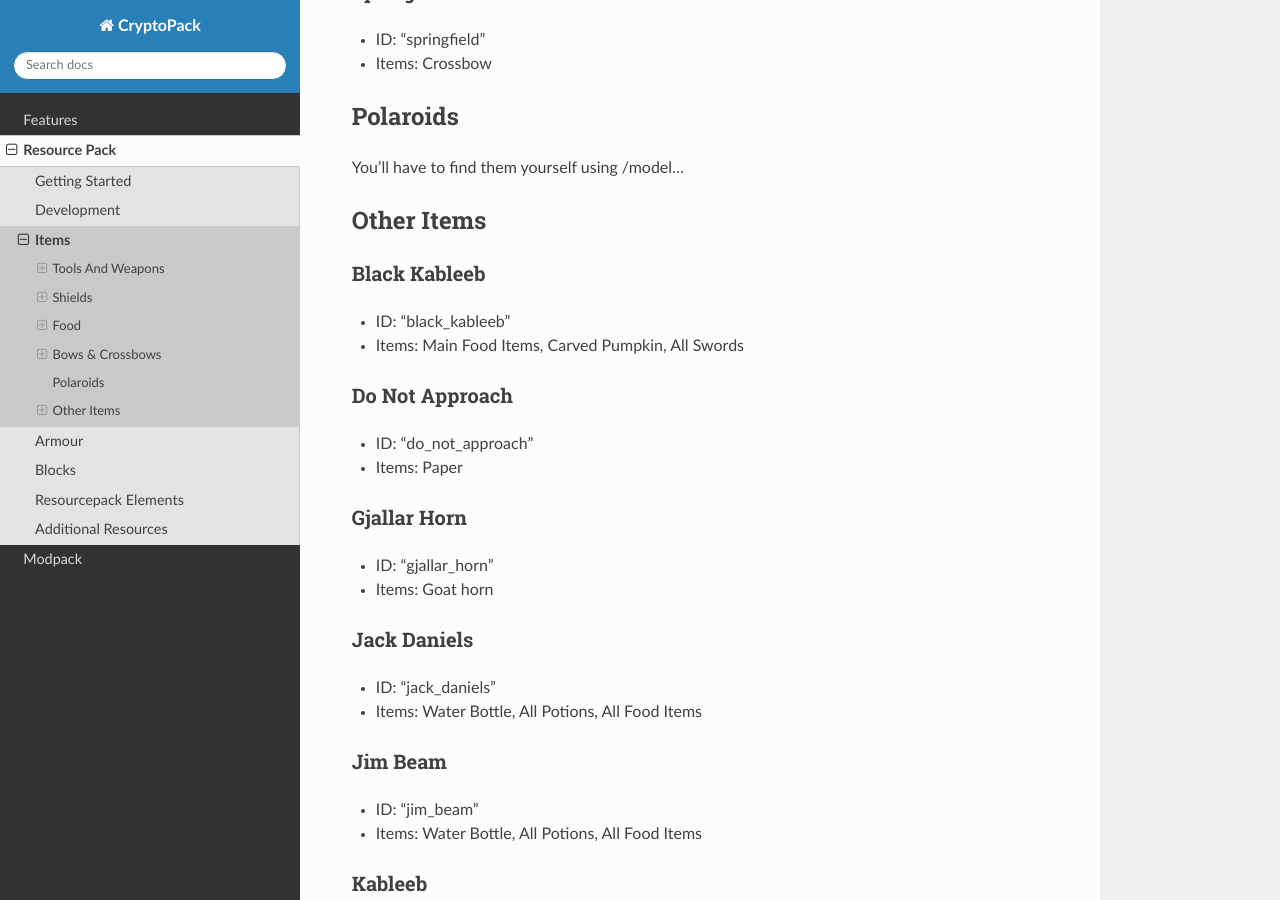
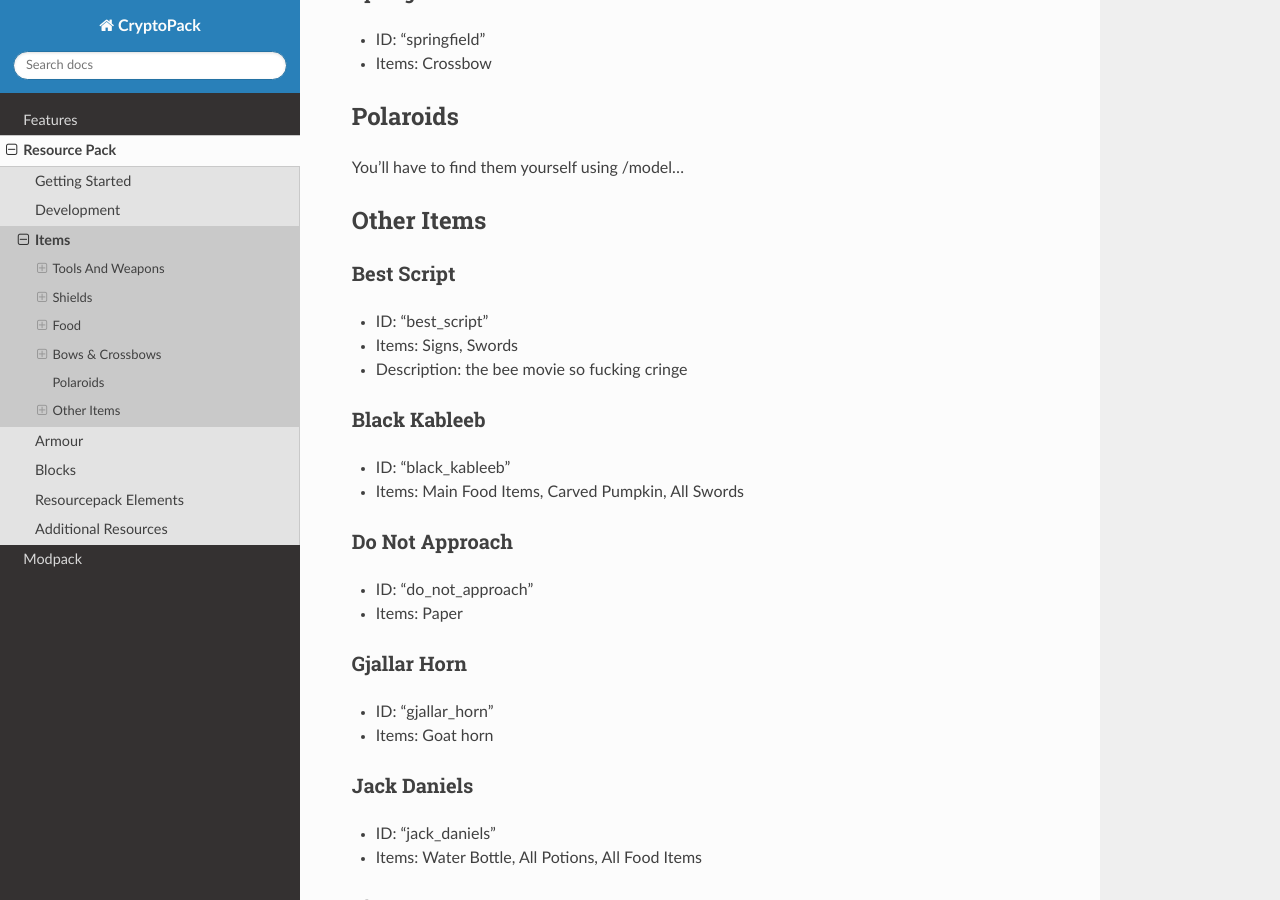
Before and after one commit to Shwabbaa/cryptopack-docs, a Sphinx documentation site: the page built from docs/source/resourcepack/items.rst, in a window 1280 px wide and 900 px high, scrolled down 6230 px. Built offline with Sphinx 7.4.7 and the Read the Docs theme 3.1.0, drawn with Linux system fonts in a browser that asks for light colours; pages that are not in the unit, such as notebooks, are missing from menus.

Commit message:
Update items.rst

```diff
--- a/docs/source/resourcepack/items.rst
+++ b/docs/source/resourcepack/items.rst
@@ -263,6 +263,12 @@ You'll have to find them yourself using /model...
 Other Items
 ============
 
+Best Script
+------------------
+* ID: "best_script"
+* Items: Signs, Swords
+* Description: the bee movie so fucking cringe
+
 Black Kableeb
 ------------------
 * ID: "black_kableeb"
```
